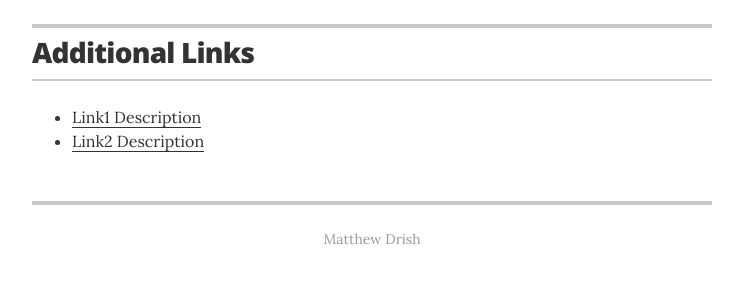
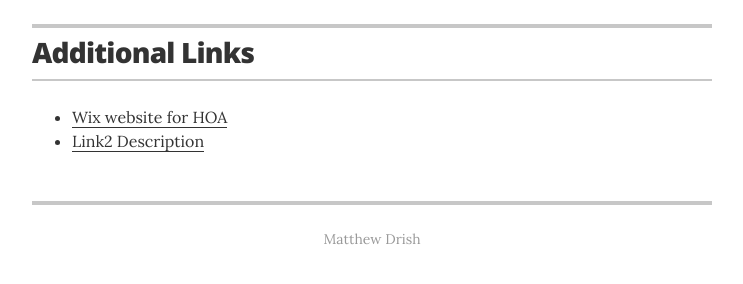
Before and after one commit to MaDrCloudDev/MaDrCloudDev.github.io, a Jekyll site: the page built from index.html, in a window 1280 px wide and 900 px high, scrolled down 1709 px. Shown: the part 602-886 px from the top of the window, without its empty margins (268-1011 px from the left). Built offline with Jekyll 4.4.1, drawn with Linux system fonts in a browser that asks for light colours.

Commit message:
Update links.yml

```diff
--- a/_data/links.yml
+++ b/_data/links.yml
@@ -1,5 +1,5 @@
 # links
-- url: "#"
-  description: Link1 Description
+- url: "https://matthewdrish.wixsite.com/mdwebdevhoacopy"
+  description: Wix website for HOA
 - url: "#"
   description: Link2 Description
```
